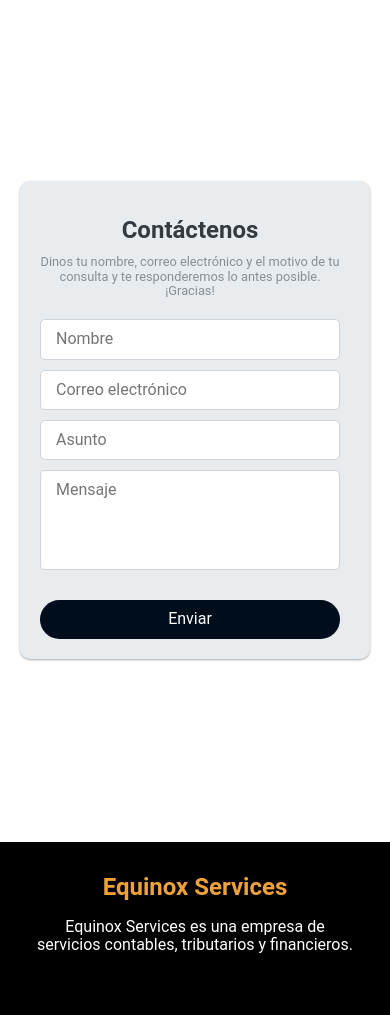
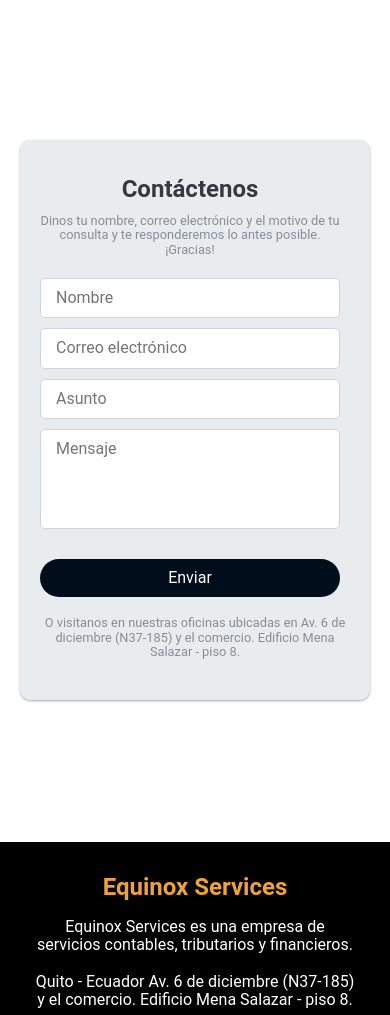
Before and after one commit to RommelZambrano/equinox-web, a Gatsby site: page /contact in a window 390 px wide. Shown: the part 82-1097 px from the top of the page. Built offline with nearby package versions, Linux system fonts and the light colour scheme; Gatsby itself is replaced by a stand-in of ours; some packages are replaced by stand-ins of ours; no server answers.

Commit message:
added responsive and about us

```diff
--- a/src/components/contact/Contact.js
+++ b/src/components/contact/Contact.js
@@ -87,6 +87,10 @@
             </SubmitButton>
           </FormWrapper>
         </Form>
+        <br />
+        <Text>
+          O visitanos en nuestras oficinas ubicadas en Av. 6 de diciembre (N37-185) y el comercio. Edificio Mena Salazar - piso 8.
+        </Text>
       </Wrapper>
     </Container>
   )
--- a/src/components/footer/Footer.js
+++ b/src/components/footer/Footer.js
@@ -11,6 +11,10 @@
         <FooterTitle>Equinox Services</FooterTitle>
         <FooterDesc>
           Equinox Services es una empresa de servicios contables, tributarios y financieros.
+        <br />
+        <br />
+                  Quito - Ecuador
+          Av. 6 de diciembre (N37-185) y el comercio. Edificio Mena Salazar - piso 8.
         </FooterDesc>
       </FooterSection>
       <FooterSection>
```
